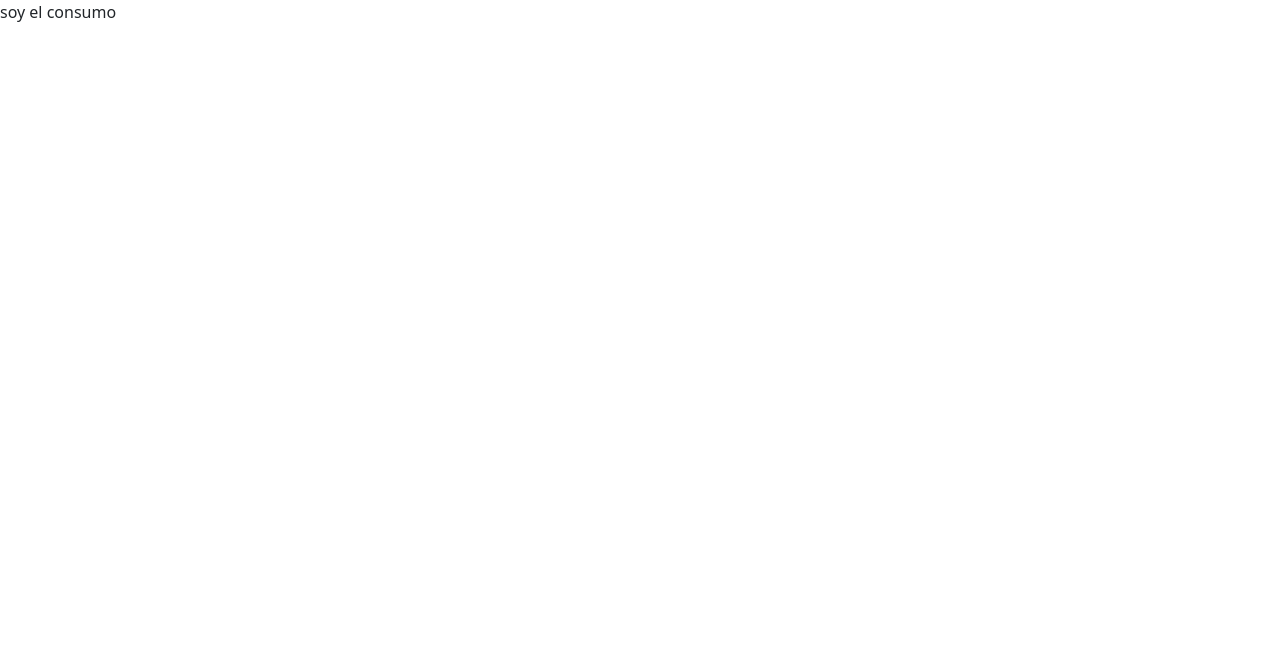
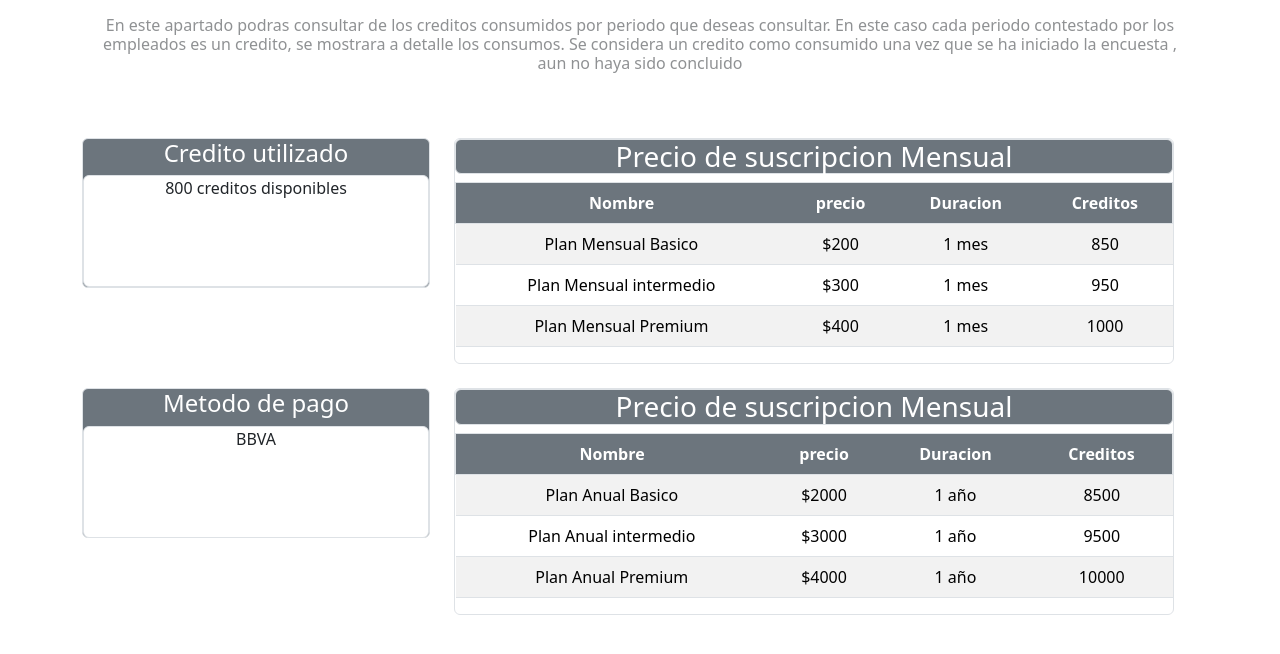
Before and after one commit to wilbert2004/Woorkfell, a React (Create React App) app in the folder frontend/: page /Consumo in a window 1280 px wide. Shown: the top 654 px of the page. Built offline with nearby package versions, Linux system fonts and the light colour scheme; a web font is replaced by a local one.

Commit message:
consumo en proceso
adelanto de consumo , aun en proceso , dejemos el forntend aqui , vamos a ver mas a detalle el backend  para ver como va tirar los resultados

```diff
--- a/frontend/src/components/consumo.jsx
+++ b/frontend/src/components/consumo.jsx
@@ -1,9 +1,166 @@
 import React from "react";
+//importamos nuestro tipo de letra  en este caso es un archivo css
+import "../App.css";
+const Consumo = () => {
+  //agregamos nuestro planes de suscripcion para simular el pago de nuestro software
+  //planes mensuales
+  const planes = [
+    {
+      id: 1,
+      nombre: "Plan Mensual Basico",
+      precio: "$200",
+      duracion: "1 mes",
+      creditos: "850",
+    },
+    {
+      id: 2,
+      nombre: "Plan Mensual intermedio",
+      precio: "$300",
+      duracion: "1 mes",
+      creditos: "950",
+    },
+    {
+      id: 3,
+      nombre: "Plan Mensual Premium",
+      precio: "$400",
+      duracion: "1 mes",
+      creditos: "1000",
+    },
+  ];
 
-const Consumo = () => {
+  //planes anuales
+  const Planesanuales = [
+    {
+      id: 1,
+      nombre: "Plan Anual Basico",
+      precio: "$2000",
+      duracion: "1 año",
+      creditos: "8500",
+    },
+    {
+      id: 2,
+      nombre: "Plan Anual intermedio",
+      precio: "$3000",
+      duracion: "1 año",
+      creditos: "9500",
+    },
+    {
+      id: 3,
+      nombre: "Plan Anual Premium",
+      precio: "$4000",
+      duracion: "1 año",
+      creditos: "10000",
+    },
+  ];
   return (
-    <div>
-      <p>soy el consumo </p>
+    <div className="container">
+      <p className="h6  text-center opacity-50 m-3 ">
+        En este apartado podras consultar de los creditos consumidos por periodo
+        que deseas consultar. En este caso cada periodo contestado por los
+        empleados es un credito, se mostrara a detalle los consumos. Se
+        considera un credito como consumido una vez que se ha iniciado la
+        encuesta , aun no haya sido concluido
+      </p>
+      <br />
+      <br />
+      <div className="containter text-center">
+        <div className="row">
+          {/* esta etiqueta se asigno la tabla de creditos consumidos  */}
+          <div className="col-4">
+            {/* aqui agregamos nuestro credito utilizado que nos va proporcionar el sistemas */}
+            <div
+              className="border rounded  bg-secondary text-white "
+              style={{ height: "150px" }}
+            >
+              <h4>Credito utilizado</h4>
+              <div
+                className="border rounded  bg-white text-dark"
+                style={{ height: "112px" }}
+              >
+                <p>800 creditos disponibles </p>
+              </div>
+            </div>
+          </div>
+          {/* este etiqueta ira el precio o suscripcion del software que se va usar  */}
+          <div className="col-8">
+            <div className="border rounded ">
+              <p className="border rounded  bg-secondary text-white h3">
+                Precio de suscripcion Mensual
+              </p>
+              {/* agregamos el tabla de nuestro pago del software  */}
+              <table className="container table table-striped">
+                <thead>
+                  <tr className="container border rounded border">
+                    <th className="  bg-secondary text-white ">Nombre</th>
+                    <th className="  bg-secondary text-white ">precio</th>
+                    <th className="  bg-secondary text-white ">Duracion </th>
+                    <th className="  bg-secondary text-white ">Creditos</th>
+                  </tr>
+                </thead>
+                <tbody>
+                  {planes.map((plan) => (
+                    <tr key={plan.id}>
+                      <td>{plan.nombre}</td>
+                      <td>{plan.precio}</td>
+                      <td>{plan.duracion}</td>
+                      <td>{plan.creditos}</td>
+                    </tr>
+                  ))}
+                </tbody>
+              </table>
+            </div>
+          </div>
+        </div>
+        <br />
+        {/*  agregamos nuestro datos para el tipo de pago y precios de suscripcion anual  */}
+        <div className="row">
+          {/* esta etiqueta se asigno la tabla de creditos consumidos  */}
+          <div className="col-4">
+            {/* aqui agregamos nuestro credito utilizado que nos va proporcionar el sistemas */}
+            <div
+              className="border rounded  bg-secondary text-white "
+              style={{ height: "150px" }}
+            >
+              <h4>Metodo de pago</h4>
+              <div
+                className="border rounded  bg-white text-dark"
+                style={{ height: "112px" }}
+              >
+                <p>BBVA</p>
+              </div>
+            </div>
+          </div>
+          {/* este etiqueta ira el precio o suscripcion del software que se va usar  */}
+          <div className="col-8">
+            <div className="border rounded ">
+              <p className="border rounded  bg-secondary text-white h3">
+                Precio de suscripcion Mensual
+              </p>
+              {/* agregamos el tabla de nuestro pago del software  */}
+              <table className="container table table-striped">
+                <thead>
+                  <tr className="container border rounded border">
+                    <th className="  bg-secondary text-white ">Nombre</th>
+                    <th className="  bg-secondary text-white ">precio</th>
+                    <th className="  bg-secondary text-white ">Duracion </th>
+                    <th className="  bg-secondary text-white ">Creditos</th>
+                  </tr>
+                </thead>
+                <tbody>
+                  {Planesanuales.map((plan) => (
+                    <tr key={plan.id}>
+                      <td>{plan.nombre}</td>
+                      <td>{plan.precio}</td>
+                      <td>{plan.duracion}</td>
+                      <td>{plan.creditos}</td>
+                    </tr>
+                  ))}
+                </tbody>
+              </table>
+            </div>
+          </div>
+        </div>
+      </div>
     </div>
   );
 };
```
